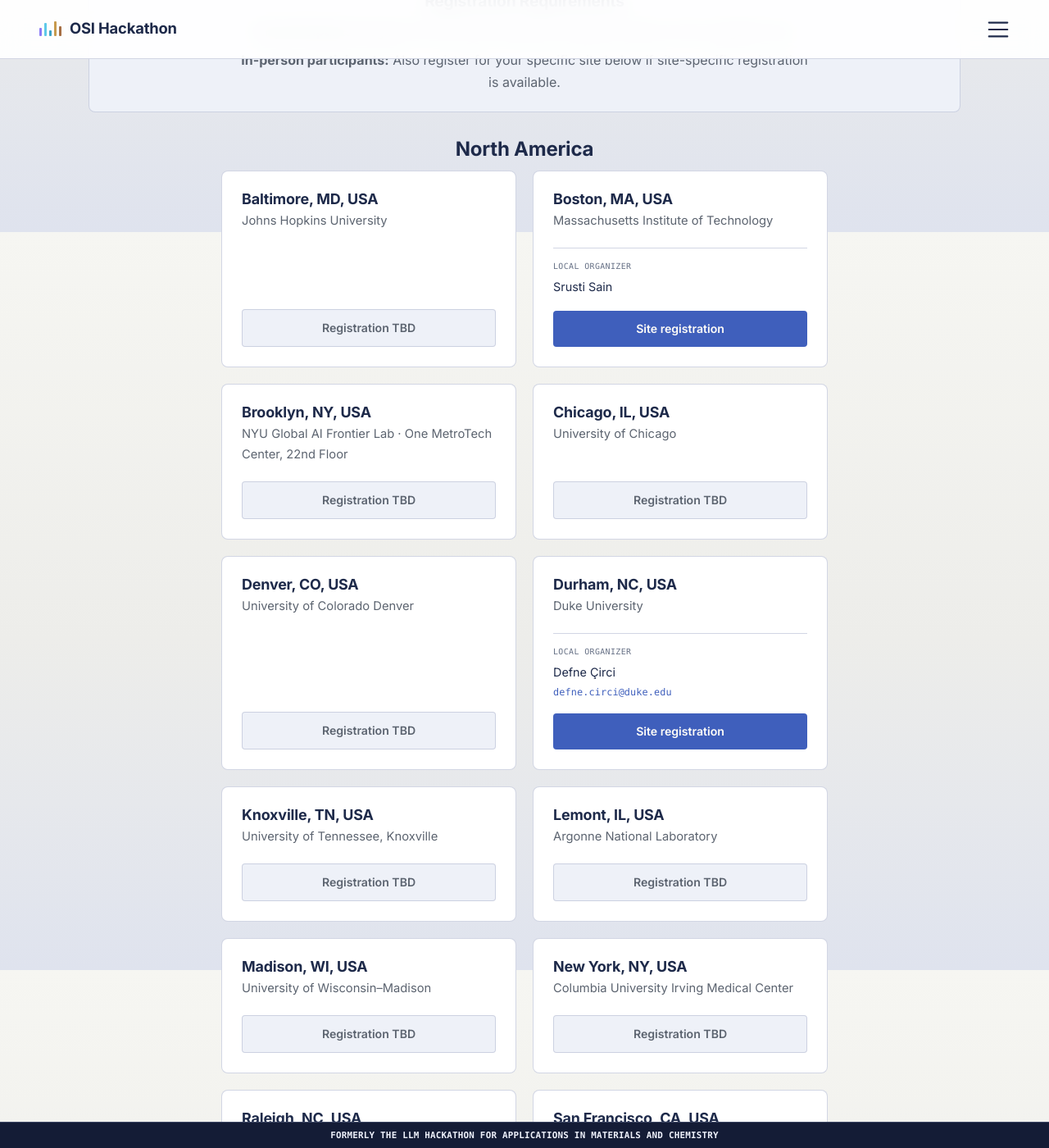
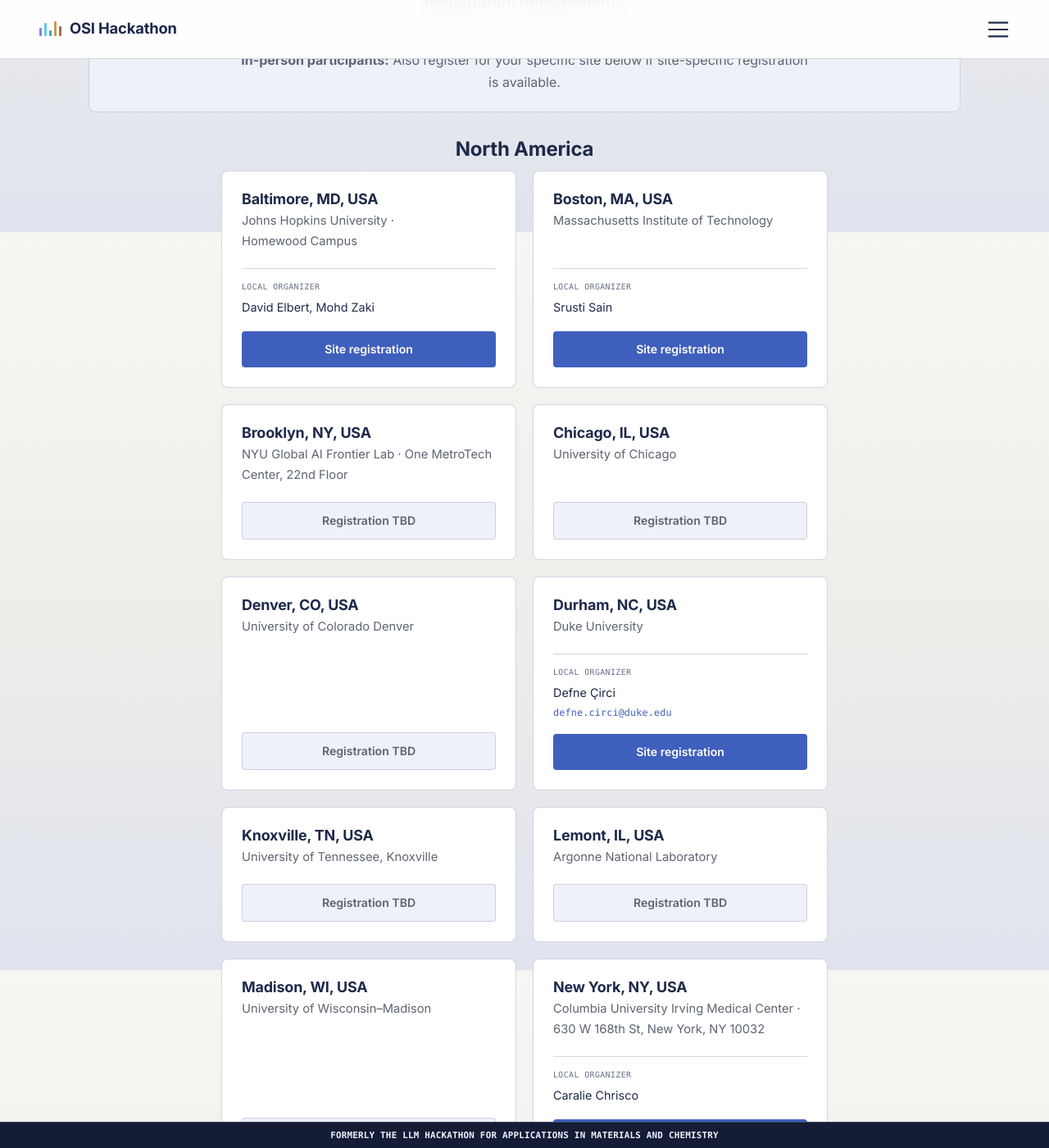
Before and after one commit to llmhackathon/llmhackathon.github.io, a Jekyll site: the page built from sites.md, in a window 1280 px wide and 1400 px high, scrolled down 617 px. Shown: the whole window at 82% size. Built offline with Jekyll 4.4.1, drawn with Linux system fonts in a browser that asks for light colours; some web fonts are replaced; some of the changed text lies outside the part shown.

Commit message:
Update Baltimore, New York, and Auckland site details
Add Homewood Campus organizers and Eventbrite link for JHU, new Columbia
venue address, organizer and Luma link, and Auckland organizer and site page.

Co-Authored-By: Claude Sonnet 5.5 <noreply@anthropic.com>

```diff
--- a/_data/sites.yml
+++ b/_data/sites.yml
@@ -11,9 +11,11 @@
 locations_2026:
   # North America
   - name: "Baltimore, MD, USA"
-    institution: "Johns Hopkins University"
+    institution: "Johns Hopkins University &middot; Homewood Campus"
+    organizer_name: "David Elbert, Mohd Zaki"
     country: "USA"
     region: "North America"
+    registration_link: https://www.eventbrite.com/e/2002956530902?aff=oddtdtcreator
 
   - name: "Boston, MA, USA"
     institution: "Massachusetts Institute of Technology"
@@ -62,9 +64,11 @@ locations_2026:
     region: "North America"
 
   - name: "New York, NY, USA"
-    institution: "Columbia University Irving Medical Center"
+    institution: "Columbia University Irving Medical Center &middot; 630 W 168th St, New York, NY 10032"
+    organizer_name: "Caralie Chrisco"
     country: "USA"
     region: "North America"
+    registration_link: https://luma.com/heljsz7s
 
   - name: "Raleigh, NC, USA"
     institution: "NC State University"
@@ -115,10 +119,11 @@ locations_2026:
 
   # Asia-Pacific
   - name: "Auckland, New Zealand"
-    institution: "University of Auckland"
+    institution: "University of Auckland &middot; Drug discovery focus, open to all"
+    organizer_name: "Nick Jones"
     country: "New Zealand"
     region: "Asia-Pacific"
-    registration_link: https://forms.cloud.microsoft/r/JQCAFqHdZ4
+    registration_link: https://drai-inn.github.io/osi-hackathon-auckland/
 
   - name: "New Delhi, India"
     institution: "Indian Institute of Technology Delhi (IIT Delhi)"
```
